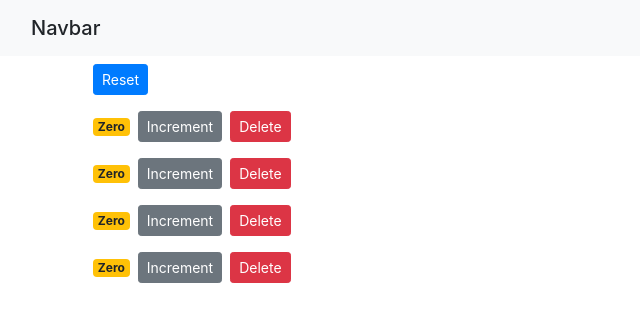
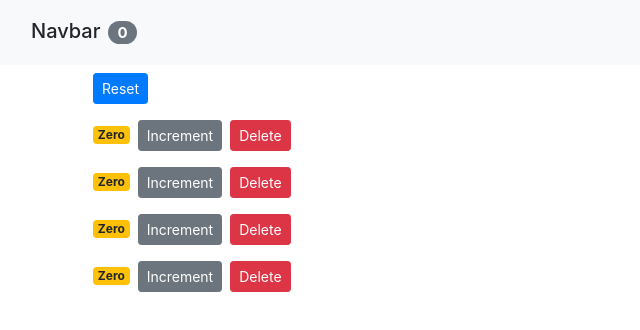
Before and after one commit to Awalamoo7/Counter, a React (Create React App) app: page / in a window 1280 px wide. Shown: the top 330 px of the page, without its empty margins (0-640 px from the left). Built offline with nearby package versions, Linux system fonts and the light colour scheme; the HTML template or start-up script is replaced by a standard one.

Commit message:
restructuring stateless component

```diff
--- a/src/App.js
+++ b/src/App.js
@@ -3,15 +3,49 @@ import NavBar from './components/navbar'
 import Counters from './components/counters';
 import './App.css';
 
-function App() {
-  return (
+class App extends Component {
+  state = {
+    counters: [
+        {id:1, value:0},
+        {id:2, value:0},
+        {id:3, value:0},
+        {id:4, value:0}
+    ]
+ };
+
+ handleDelete = (counterId) => {
+    const counters = this.state.counters.filter(c => c.id !== counterId);
+    this.setState({counters});
+}
+handleIncrement = counter => {
+    const counters = [...this.state.counters]
+    const index = counters.indexOf(counter);
+    counters[index] = {...counter};
+    counters[index].value++;
+    this.setState({counters});
+}
+handleReset = counter => {
+    const counters = this.state.counters.map(c=> {
+        c.value = 0;
+        return c;
+    });
+    this.setState(counters);
+}
+render() {
+return (
     <React.Fragment>
-    <NavBar/>
+    <NavBar totalCounters = {this.state.counters.filter(c=> c.value > 0).length}/>
     <main className='container'>
-      <Counters/>
+      <Counters
+      counters = {this.state.counters}
+      onReset = {this.handleReset}
+      onIncrement = {this.handleIncrement}
+      onDelete = {this.handleDelete}
+      />
     </main>
     </React.Fragment>
   );
 }
+}
 
 export default App;
--- a/src/components/counters.jsx
+++ b/src/components/counters.jsx
@@ -2,48 +2,22 @@ import React, { Component } from 'react';
 import Counter from './counter'
 
 class Counters extends Component {
-    state = {
-        counters: [
-            {id:1, value:0},
-            {id:2, value:0},
-            {id:3, value:0},
-            {id:4, value:0}
-        ]
-     };
-
-     handleDelete = (counterId) => {
-        const counters = this.state.counters.filter(c => c.id !== counterId);
-        this.setState({counters});
-    }
-    handleIncrement = counter => {
-        const counters = [...this.state.counters]
-        const index = counters.indexOf(counter);
-        counters[index] = {...counter};
-        counters[index].value++;
-        this.setState({counters});
-    }
-    handleReset = counter => {
-        const counters = this.state.counters.map(c=> {
-            c.value = 0;
-            return c;
-        });
-        this.setState(counters);
-    }
 
     render() {
+        const {onReset, onIncrement, onDelete, counters} = this.props;
         return (
             <div>
                 <button
-                onClick={this.handleReset}
+                onClick={onReset}
                 className='btn btn-primary btn-sm m-2'
             >
                 Reset
             </button>
-                {this.state.counters.map(counter => (
+                {counters.map(counter => (
                     <Counter
                     key={counter.id}
-                    onIncrement={this.handleIncrement}
-                    onDelete={this.handleDelete}
+                    onIncrement={onIncrement}
+                    onDelete={onDelete}
                     counter = {counter}/>
                 ))}
             </div>
--- a/src/components/navbar.jsx
+++ b/src/components/navbar.jsx
@@ -1,13 +1,16 @@
-import React, { Component } from 'react';
+import React from 'react';
 
-class NavBar extends Component {
-    render() {
-        return (<nav className="navbar bg-light">
-        <div className="container-fluid">
-          <span className="navbar-brand mb-0 h1">Navbar</span>
-        </div>
-      </nav>);
-    }
+const NavBar = ({totalCounters}) => {
+    return (
+        <nav className="navbar bg-light">
+            <div className="container-fluid">
+            <span className="navbar-brand mb-0 h1">
+                Navbar
+                <span className='badge badge-pill badge-secondary m-2'>{totalCounters}</span>
+            </span>
+            </div>
+        </nav>
+     );
 }
 
 export default NavBar;
```
